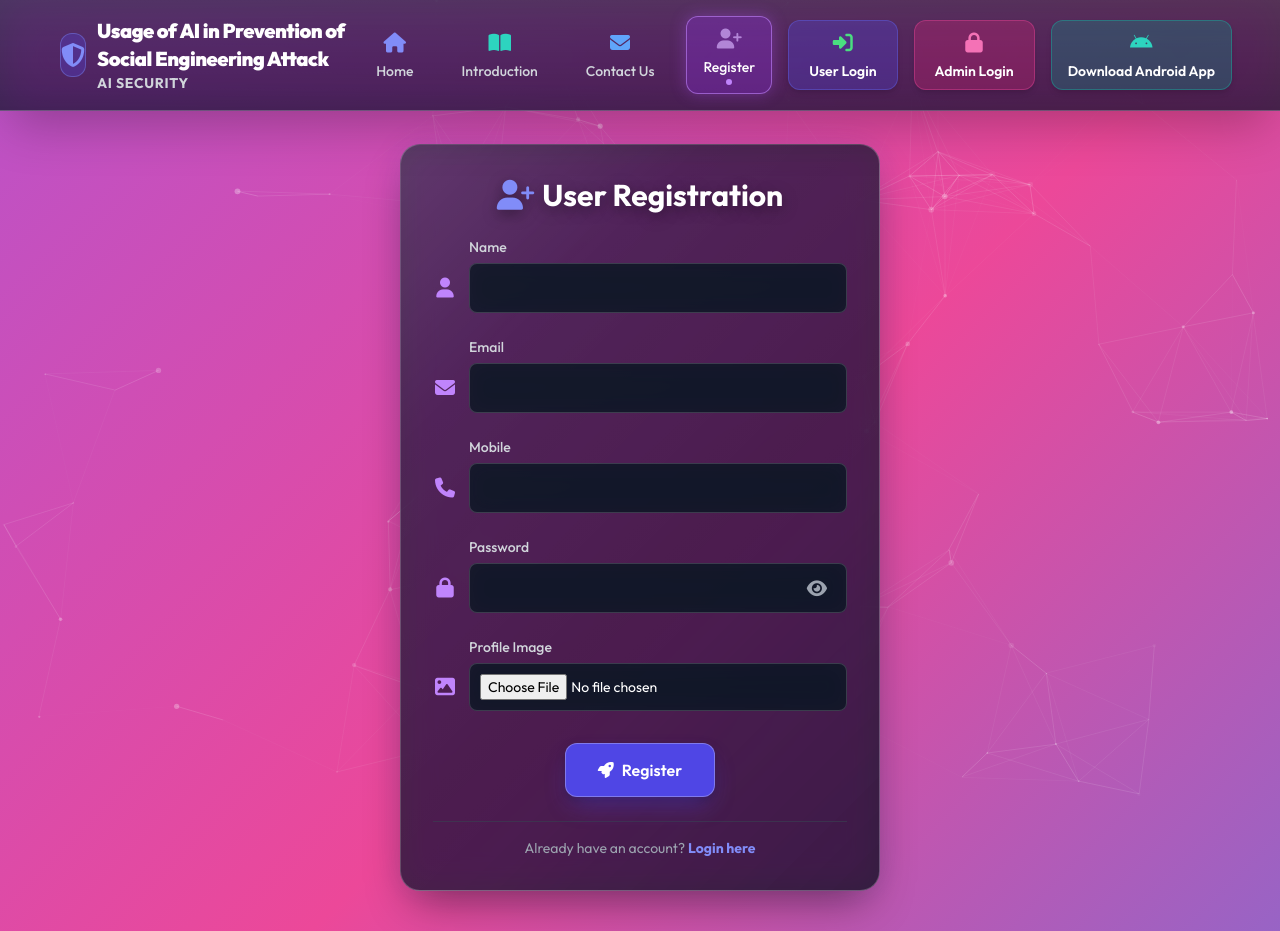
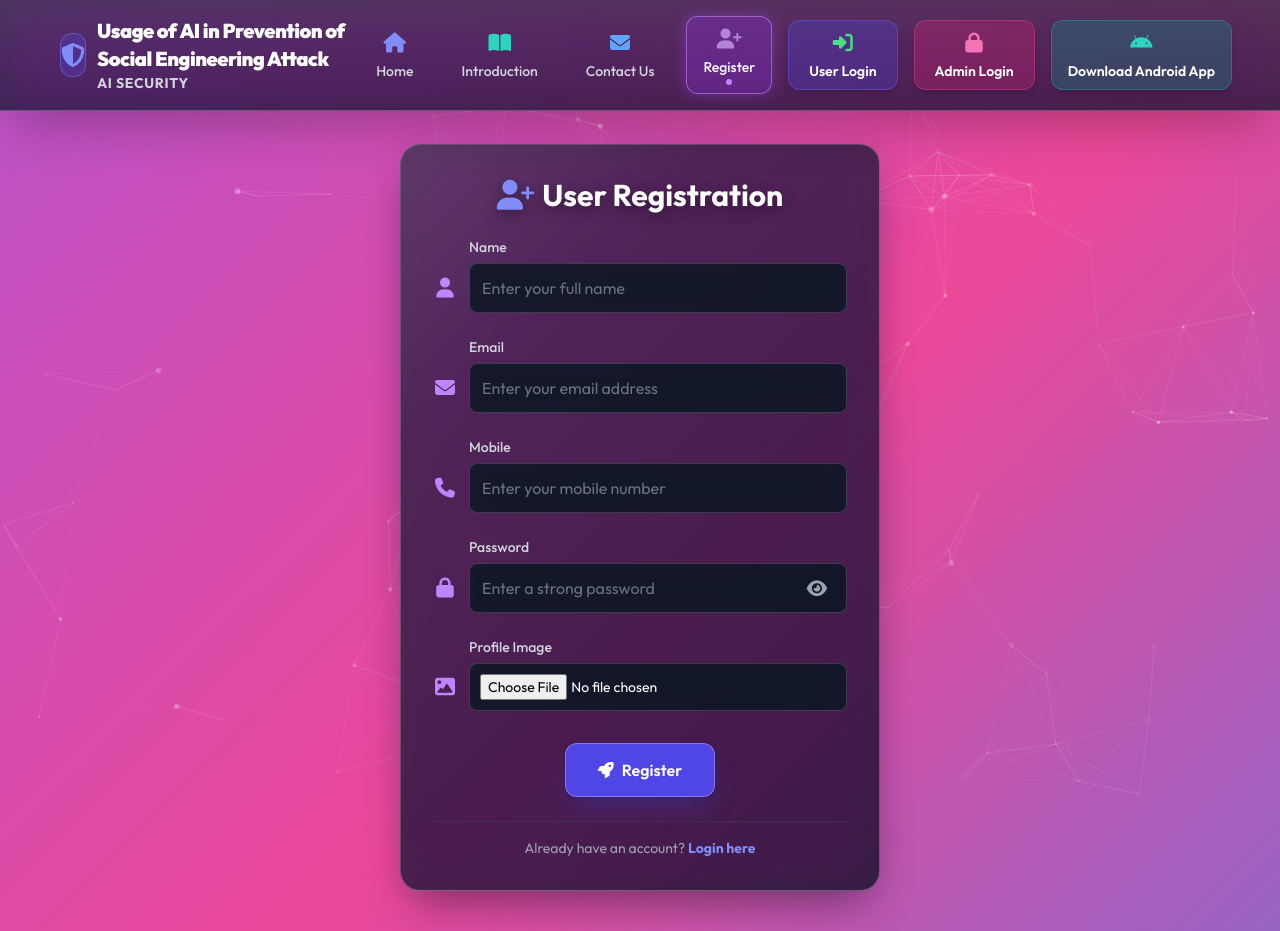
Before and after one commit to Kokalasaiteja/SecureAI, a Django app: page /register/ in a window 1280 px wide. Shown: the top 931 px of the page. Run offline with Django 5.2, Linux system fonts and the light colour scheme; some libraries are stand-ins or nearby versions.

Commit message:
Add form input placeholders to user login, admin login, and register pages

```diff
--- a/SecureAI_Web/templates/admin_login.html
+++ b/SecureAI_Web/templates/admin_login.html
@@ -24,7 +24,7 @@
                     <label for="name" class="block text-xs sm:text-sm font-medium text-gray-300 ml-9">Admin Name</label>
                     <div class="flex items-center space-x-3">
                         <i class="field-icon fas fa-user-shield text-purple-400 text-lg sm:text-xl shrink-0 w-6 text-center transition-colors"></i>
-                        <input type="text" name="name" id="name" class="w-full p-3 text-sm sm:text-base rounded-lg bg-gray-900 text-white border border-gray-700 focus:outline-none focus:border-indigo-400 transition-all duration-300" required>
+                        <input type="text" name="name" id="name" placeholder="Enter admin name" class="w-full p-3 text-sm sm:text-base rounded-lg bg-gray-900 text-white placeholder-gray-500 border border-gray-700 focus:outline-none focus:border-indigo-400 transition-all duration-300" required>
                     </div>
                 </div>
                 <!-- Password Field -->
@@ -33,7 +33,7 @@
                     <div class="flex items-center space-x-3">
                         <i class="field-icon fas fa-key text-purple-400 text-lg sm:text-xl shrink-0 w-6 text-center transition-colors"></i>
                         <div class="flex-1 relative">
-                            <input type="password" name="password" id="password" class="w-full p-3 pr-12 text-sm sm:text-base rounded-lg bg-gray-900 text-white border border-gray-700 focus:outline-none focus:border-indigo-400 transition-all duration-300" required>
+                            <input type="password" name="password" id="password" placeholder="Enter password" class="w-full p-3 pr-12 text-sm sm:text-base rounded-lg bg-gray-900 text-white placeholder-gray-500 border border-gray-700 focus:outline-none focus:border-indigo-400 transition-all duration-300" required>
                             <span class="absolute right-3 top-1/2 -translate-y-1/2 cursor-pointer text-gray-400 hover:text-indigo-400 transition-colors p-2 z-10 flex items-center justify-center" onclick="const p=document.getElementById('password'); p.type=p.type==='password'?'text':'password'; const icon=this.querySelector('i'); icon.classList.toggle('fa-eye'); icon.classList.toggle('fa-eye-slash');">
                                 <i class="fas fa-eye text-lg"></i>
                             </span>
--- a/SecureAI_Web/templates/register.html
+++ b/SecureAI_Web/templates/register.html
@@ -24,7 +24,7 @@
                     <label for="name" class="block text-xs sm:text-sm font-medium text-gray-300 ml-9">Name</label>
                     <div class="flex items-center space-x-3">
                         <i class="field-icon fas fa-user text-purple-400 text-lg sm:text-xl shrink-0 w-6 text-center transition-colors"></i>
-                        <input type="text" name="name" id="name" value="{{ request.POST.name|default:'' }}" class="w-full p-3 text-sm sm:text-base rounded-lg bg-gray-900 text-white border border-gray-700 focus:outline-none focus:border-indigo-400 transition-all duration-300" required>
+                        <input type="text" name="name" id="name" value="{{ request.POST.name|default:'' }}" placeholder="Enter your full name" class="w-full p-3 text-sm sm:text-base rounded-lg bg-gray-900 text-white placeholder-gray-500 border border-gray-700 focus:outline-none focus:border-indigo-400 transition-all duration-300" required>
                     </div>
                 </div>
                 <!-- Email Field -->
@@ -32,7 +32,7 @@
                     <label for="email" class="block text-xs sm:text-sm font-medium text-gray-300 ml-9">Email</label>
                     <div class="flex items-center space-x-3">
                         <i class="field-icon fas fa-envelope text-purple-400 text-lg sm:text-xl shrink-0 w-6 text-center transition-colors"></i>
-                        <input type="email" name="email" id="email" value="{{ request.POST.email|default:'' }}" class="w-full p-3 text-sm sm:text-base rounded-lg bg-gray-900 text-white border border-gray-700 focus:outline-none focus:border-indigo-400 transition-all duration-300" required>
+                        <input type="email" name="email" id="email" value="{{ request.POST.email|default:'' }}" placeholder="Enter your email address" class="w-full p-3 text-sm sm:text-base rounded-lg bg-gray-900 text-white placeholder-gray-500 border border-gray-700 focus:outline-none focus:border-indigo-400 transition-all duration-300" required>
                     </div>
                 </div>
                 <!-- Mobile Field -->
@@ -40,7 +40,7 @@
                     <label for="mobile" class="block text-xs sm:text-sm font-medium text-gray-300 ml-9">Mobile</label>
                     <div class="flex items-center space-x-3">
                         <i class="field-icon fas fa-phone text-purple-400 text-lg sm:text-xl shrink-0 w-6 text-center transition-colors"></i>
-                        <input type="text" name="mobile" id="mobile" value="{{ request.POST.mobile|default:'' }}" class="w-full p-3 text-sm sm:text-base rounded-lg bg-gray-900 text-white border border-gray-700 focus:outline-none focus:border-indigo-400 transition-all duration-300" required>
+                        <input type="text" name="mobile" id="mobile" value="{{ request.POST.mobile|default:'' }}" placeholder="Enter your mobile number" class="w-full p-3 text-sm sm:text-base rounded-lg bg-gray-900 text-white placeholder-gray-500 border border-gray-700 focus:outline-none focus:border-indigo-400 transition-all duration-300" required>
                     </div>
                 </div>
                 <!-- Password Field -->
@@ -49,7 +49,7 @@
                     <div class="flex items-center space-x-3">
                         <i class="field-icon fas fa-lock text-purple-400 text-lg sm:text-xl shrink-0 w-6 text-center transition-colors"></i>
                         <div class="flex-1 relative">
-                            <input type="password" name="password" id="password" class="w-full p-3 pr-12 text-sm sm:text-base rounded-lg bg-gray-900 text-white border border-gray-700 focus:outline-none focus:border-indigo-400 transition-all duration-300" required>
+                            <input type="password" name="password" id="password" placeholder="Enter a strong password" class="w-full p-3 pr-12 text-sm sm:text-base rounded-lg bg-gray-900 text-white placeholder-gray-500 border border-gray-700 focus:outline-none focus:border-indigo-400 transition-all duration-300" required>
                             <span class="absolute right-3 top-1/2 -translate-y-1/2 cursor-pointer text-gray-400 hover:text-indigo-400 transition-colors p-2 z-10 flex items-center justify-center" onclick="const p=document.getElementById('password'); p.type=p.type==='password'?'text':'password'; const icon=this.querySelector('i'); icon.classList.toggle('fa-eye'); icon.classList.toggle('fa-eye-slash');">
                                 <i class="fas fa-eye text-lg"></i>
                             </span>
--- a/SecureAI_Web/templates/user_login.html
+++ b/SecureAI_Web/templates/user_login.html
@@ -24,7 +24,7 @@
                     <label for="name" class="block text-xs sm:text-sm font-medium text-gray-300 ml-9">Name</label>
                     <div class="flex items-center space-x-3">
                         <i class="field-icon fas fa-user text-purple-400 text-lg sm:text-xl shrink-0 w-6 text-center transition-colors"></i>
-                        <input type="text" name="name" id="name" class="w-full p-3 text-sm sm:text-base rounded-lg bg-gray-900 text-white border border-gray-700 focus:outline-none focus:border-indigo-400 transition-all duration-300" required>
+                        <input type="text" name="name" id="name" placeholder="Enter your username" class="w-full p-3 text-sm sm:text-base rounded-lg bg-gray-900 text-white placeholder-gray-500 border border-gray-700 focus:outline-none focus:border-indigo-400 transition-all duration-300" required>
                     </div>
                 </div>
                 <!-- Password Field -->
@@ -33,7 +33,7 @@
                     <div class="flex items-center space-x-3">
                         <i class="field-icon fas fa-lock text-purple-400 text-lg sm:text-xl shrink-0 w-6 text-center transition-colors"></i>
                         <div class="flex-1 relative">
-                            <input type="password" id="id_password" name="password" class="form-control w-full p-3 pr-12 text-sm sm:text-base rounded-lg bg-gray-900 text-white border border-gray-700 focus:outline-none focus:border-indigo-400 transition-all duration-300" required>
+                            <input type="password" id="id_password" name="password" placeholder="Enter your password" class="form-control w-full p-3 pr-12 text-sm sm:text-base rounded-lg bg-gray-900 text-white placeholder-gray-500 border border-gray-700 focus:outline-none focus:border-indigo-400 transition-all duration-300" required>
                             <span id="txtToggleBtn" class="absolute right-3 top-1/2 -translate-y-1/2 cursor-pointer text-gray-400 hover:text-indigo-400 transition-colors p-2 z-10 flex items-center justify-center">
                                 <i class="fa-solid fa-eye text-lg" id="txtEyeIndicator"></i>
                             </span>
```
